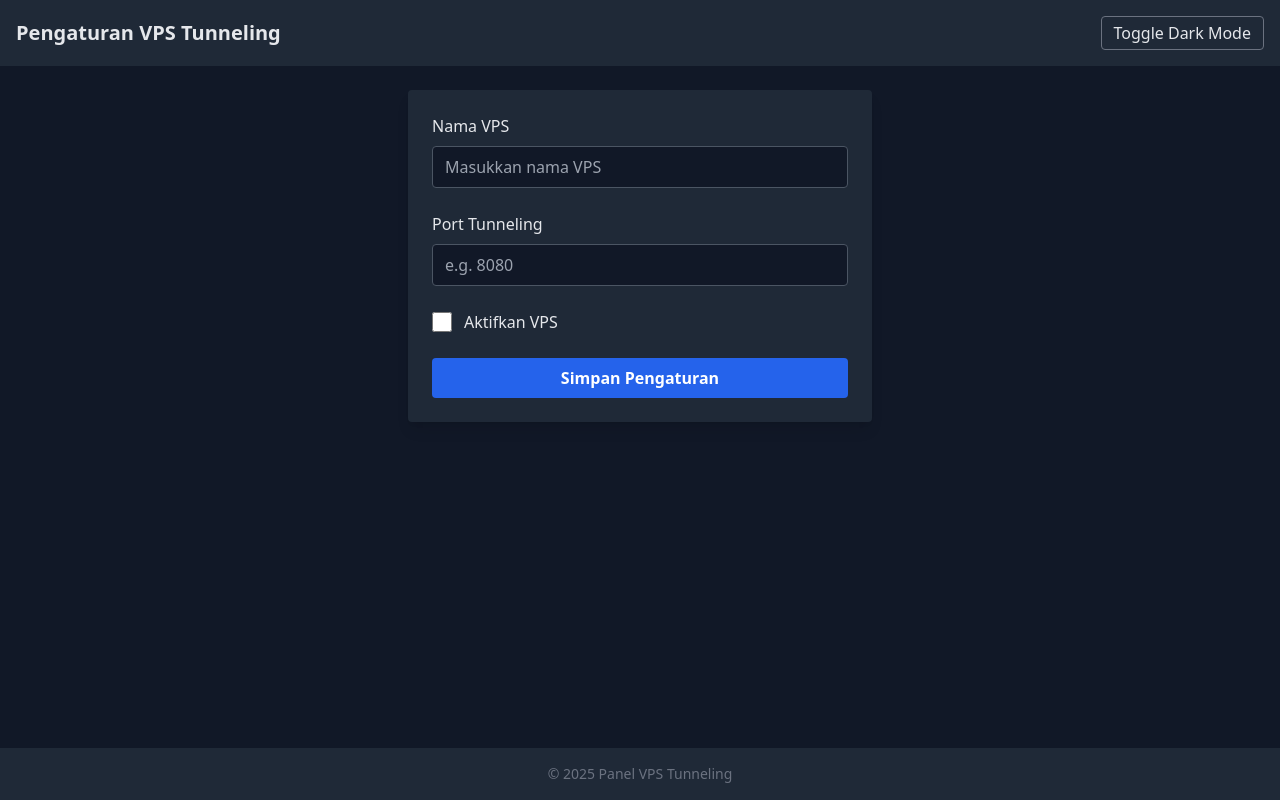
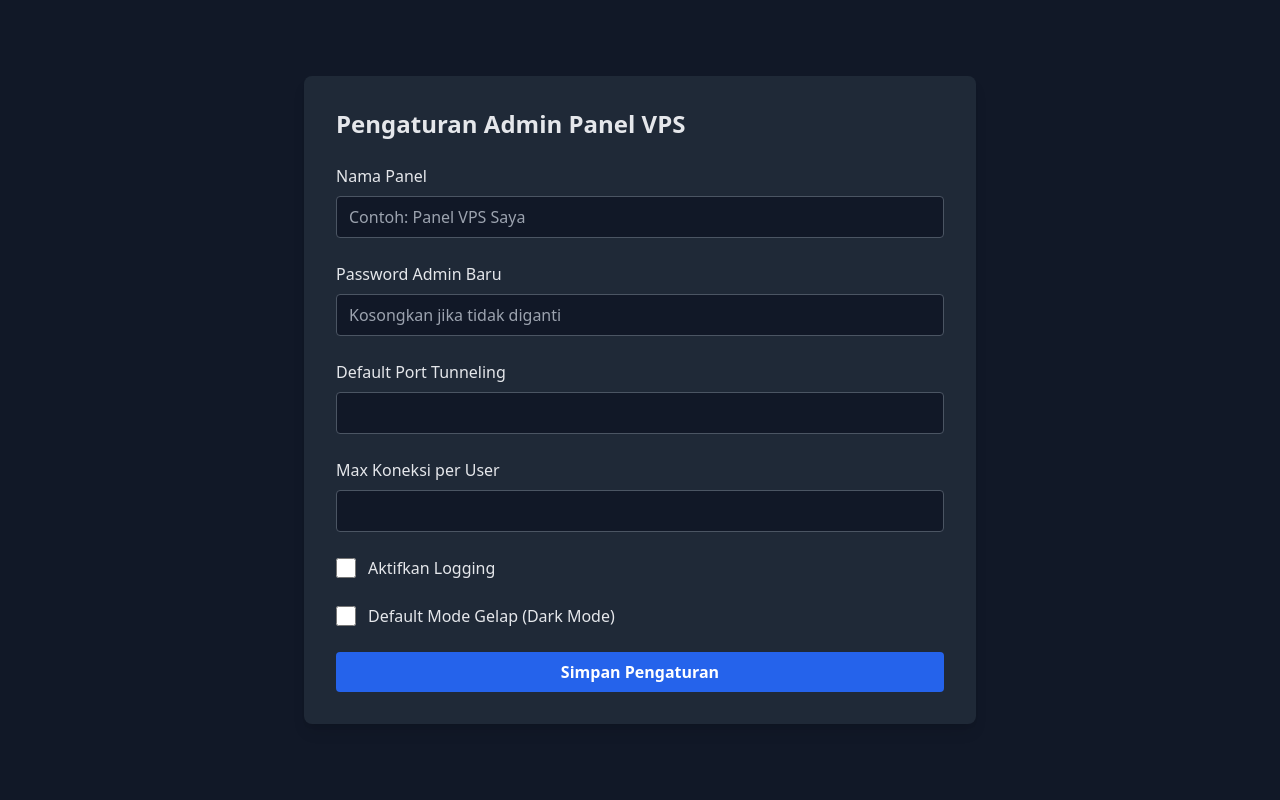
Before and after one commit to MrZodoxVpython/Website-Tokomard-Panel, a PHP site: page /admin/pengaturan.php in a window 1280 px wide. Run offline with PHP 8.4, Linux system fonts and the light colour scheme; some libraries are stand-ins or nearby versions.

Commit message:
Auto commit developing progress By Benjamin.Wickman : 2025-06-19 12:25:26

```diff
--- a/admin/pengaturan.php
+++ b/admin/pengaturan.php
@@ -1,14 +1,16 @@
 <?php
-// Contoh: proses simpan pengaturan
+// Simulasi proses simpan pengaturan admin
 if ($_SERVER['REQUEST_METHOD'] === 'POST') {
-    // Ambil data dari form
-    $nama_vps = $_POST['nama_vps'] ?? '';
-    $port = $_POST['port'] ?? '';
-    $status = isset($_POST['status']) ? 'aktif' : 'nonaktif';
+    $panel_name = $_POST['panel_name'] ?? '';
+    $admin_password = $_POST['admin_password'] ?? '';
+    $default_port = $_POST['default_port'] ?? '';
+    $max_connections = $_POST['max_connections'] ?? '';
+    $enable_logging = isset($_POST['enable_logging']) ? '1' : '0';
+    $dark_mode_default = isset($_POST['dark_mode_default']) ? '1' : '0';
 
-    // TODO: simpan ke database / file konfigurasi
+    // TODO: simpan ke database atau file konfigurasi
 
-    $message = "Pengaturan berhasil disimpan.";
+    $message = "Pengaturan admin berhasil disimpan.";
 }
 ?>
 
@@ -17,81 +19,64 @@ if ($_SERVER['REQUEST_METHOD'] === 'POST') {
 <head>
     <meta charset="UTF-8" />
     <meta name="viewport" content="width=device-width, initial-scale=1" />
-    <title>Pengaturan Panel VPS Tunneling</title>
+    <title>Pengaturan Admin Panel VPS</title>
     <script src="https://cdn.tailwindcss.com"></script>
     <style>
-        /* Dark mode toggle style */
         body.dark {
             background-color: #1a202c;
             color: #cbd5e1;
         }
     </style>
 </head>
-<body class="bg-gray-900 text-gray-200 min-h-screen flex flex-col">
+<body class="bg-gray-900 text-gray-200 min-h-screen flex items-center justify-center p-6">
 
-    <header class="bg-gray-800 p-4 flex justify-between items-center">
-        <h1 class="text-xl font-semibold">Pengaturan VPS Tunneling</h1>
-        <button id="darkToggle" class="px-3 py-1 border rounded border-gray-500 hover:bg-gray-700">
-            Toggle Dark Mode
-        </button>
-    </header>
-
-    <main class="flex-grow container mx-auto p-6 max-w-lg">
+    <div class="w-full max-w-2xl bg-gray-800 rounded-lg p-8 shadow-lg">
         <?php if (isset($message)): ?>
-            <div class="mb-4 p-3 bg-green-700 rounded text-green-100"><?= htmlspecialchars($message) ?></div>
+            <div class="mb-6 p-4 bg-green-700 rounded text-green-100"><?= htmlspecialchars($message) ?></div>
         <?php endif; ?>
 
-        <form method="POST" class="space-y-6 bg-gray-800 p-6 rounded shadow-lg">
+        <form method="POST" class="space-y-6">
+            <h2 class="text-2xl font-semibold mb-4">Pengaturan Admin Panel VPS</h2>
+
             <div>
-                <label for="nama_vps" class="block mb-2 font-medium">Nama VPS</label>
-                <input type="text" name="nama_vps" id="nama_vps" placeholder="Masukkan nama VPS" required
+                <label for="panel_name" class="block mb-2 font-medium">Nama Panel</label>
+                <input type="text" name="panel_name" id="panel_name" placeholder="Contoh: Panel VPS Saya" required
                     class="w-full rounded border border-gray-600 bg-gray-900 px-3 py-2 focus:outline-none focus:ring-2 focus:ring-blue-500" />
             </div>
 
             <div>
-                <label for="port" class="block mb-2 font-medium">Port Tunneling</label>
-                <input type="number" name="port" id="port" placeholder="e.g. 8080" min="1" max="65535" required
+                <label for="admin_password" class="block mb-2 font-medium">Password Admin Baru</label>
+                <input type="password" name="admin_password" id="admin_password" placeholder="Kosongkan jika tidak diganti"
+                    class="w-full rounded border border-gray-600 bg-gray-900 px-3 py-2 focus:outline-none focus:ring-2 focus:ring-blue-500" />
+            </div>
+
+            <div>
+                <label for="default_port" class="block mb-2 font-medium">Default Port Tunneling</label>
+                <input type="number" name="default_port" id="default_port" min="1" max="65535" required
+                    class="w-full rounded border border-gray-600 bg-gray-900 px-3 py-2 focus:outline-none focus:ring-2 focus:ring-blue-500" />
+            </div>
+
+            <div>
+                <label for="max_connections" class="block mb-2 font-medium">Max Koneksi per User</label>
+                <input type="number" name="max_connections" id="max_connections" min="1" max="1000" required
                     class="w-full rounded border border-gray-600 bg-gray-900 px-3 py-2 focus:outline-none focus:ring-2 focus:ring-blue-500" />
             </div>
 
             <div class="flex items-center space-x-3">
-                <input type="checkbox" name="status" id="status" value="aktif" class="w-5 h-5 rounded bg-gray-700 checked:bg-blue-600 checked:ring-2 checked:ring-blue-400" />
-                <label for="status" class="font-medium">Aktifkan VPS</label>
+                <input type="checkbox" name="enable_logging" id="enable_logging" class="w-5 h-5 rounded bg-gray-700 checked:bg-blue-600 checked:ring-2 checked:ring-blue-400" />
+                <label for="enable_logging" class="font-medium">Aktifkan Logging</label>
+            </div>
+
+            <div class="flex items-center space-x-3">
+                <input type="checkbox" name="dark_mode_default" id="dark_mode_default" class="w-5 h-5 rounded bg-gray-700 checked:bg-blue-600 checked:ring-2 checked:ring-blue-400" />
+                <label for="dark_mode_default" class="font-medium">Default Mode Gelap (Dark Mode)</label>
             </div>
 
             <button type="submit" class="w-full bg-blue-600 hover:bg-blue-700 text-white font-semibold py-2 rounded transition">
                 Simpan Pengaturan
             </button>
         </form>
-    </main>
-
-    <footer class="bg-gray-800 text-center p-4 text-sm text-gray-500">
-        &copy; 2025 Panel VPS Tunneling
-    </footer>
-
-    <script>
-        // Dark mode toggle script
-        const toggleBtn = document.getElementById('darkToggle');
-        const htmlTag = document.documentElement;
-        const bodyTag = document.body;
-
-        // Cek mode dark dari localStorage
-        if(localStorage.getItem('darkMode') === 'enabled') {
-            htmlTag.classList.add('dark');
-            bodyTag.classList.add('dark');
-        }
-
-        toggleBtn.addEventListener('click', () => {
-            htmlTag.classList.toggle('dark');
-            bodyTag.classList.toggle('dark');
-
-            if(htmlTag.classList.contains('dark')){
-                localStorage.setItem('darkMode', 'enabled');
-            } else {
-                localStorage.setItem('darkMode', 'disabled');
-            }
-        });
-    </script>
+    </div>
 
 </body>
 </html>
```
